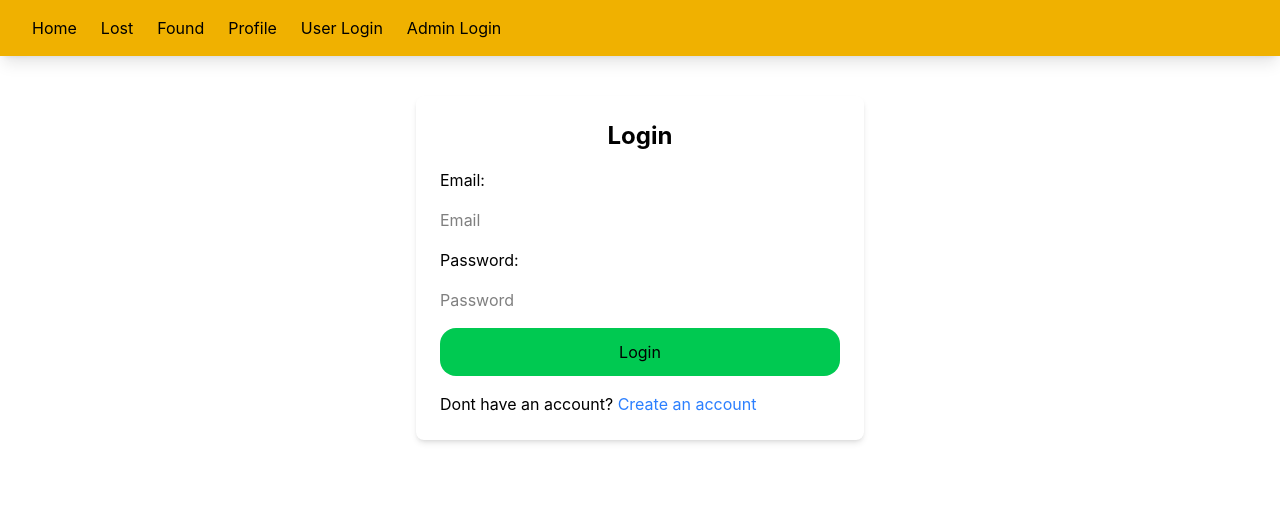
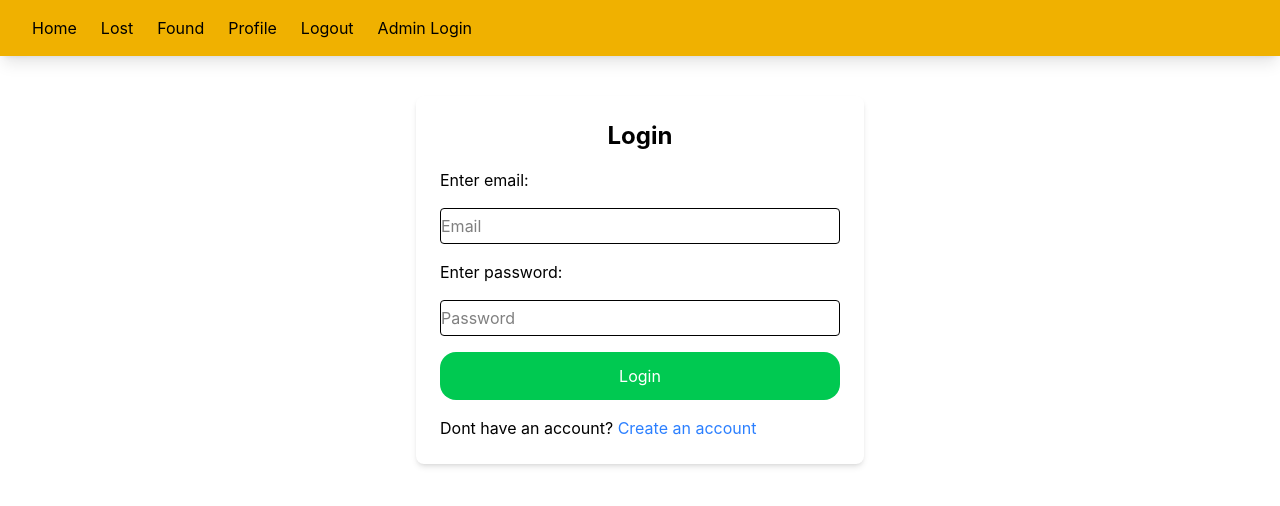
Before and after one commit to pavansajeev/CAMPUS-LOST-FOUND, a React app in the folder frontend/: page /Login in a window 1280 px wide. Shown: the top 506 px of the page. Built offline with nearby package versions, Linux system fonts and the light colour scheme; sample sign-in values are in the browser's storage; the HTML template or start-up script is replaced by a standard one.

Commit message:
solved login problems

```diff
--- a/frontend/src/App.jsx
+++ b/frontend/src/App.jsx
@@ -14,6 +14,12 @@ import axios from "axios"
 
 function App()
 {
+    const user=JSON.parse(localStorage.getItem("user"))
+    const handlelogout=()=>{
+        localStorage.removeItem("user")
+        alert("Logged out")
+        window.location.reload()
+    }
     return(
         <>
             <BrowserRouter>
@@ -30,10 +36,18 @@ function App()
                                 <NavLink to='/found'>Found</NavLink>
                             </li>
                             <li>
+                                {user&&(
                                 <NavLink to='/profile'>Profile</NavLink>
+                                )}
                             </li>
                             <li>
-                                <NavLink to='/login'>User Login</NavLink>
+                                {user?(
+                                    <button onClick={handlelogout}>
+                                        Logout
+                                    </button>
+                                ):(
+                                    <NavLink to='/login'>User login</NavLink>
+                                )}
                             </li>
                             <li>
                                 <NavLink to='/adminlogin'>Admin Login</NavLink>
--- a/frontend/src/components/Item.jsx
+++ b/frontend/src/components/Item.jsx
@@ -3,6 +3,7 @@ import { useNavigate } from 'react-router-dom'
 
 export const Item = ({id,title,description,location,isAdmin,date,onDelete}) => {
   const navigate=useNavigate()
+  const user=JSON.parse(localStorage.getItem("user"));
   return (
     <div className='bg-amber-50 shadow-md rounded-lg overflow-hidden border hover:shadow-xl transition text-center ml-5'>
         <div className='p-4'>
@@ -13,9 +14,17 @@ export const Item = ({id,title,description,location,isAdmin,date,onDelete}) => {
             <p>Date: {date}</p>
 
             {!isAdmin &&(
+              <div>
+                {user?(
               <button onClick={()=> navigate(`/claim/${id}`)} className="mt-4 w-full bg-blue-600 text-white py-2 rounded-lg hover:bg-blue-700">
                 Request Claim
               </button>
+              ):(
+                <button onClick={()=> navigate('/login')} className="mt-4 w-full bg-blue-600 text-white py-2 rounded-lg hover:bg-blue-700">
+                Login to request claim
+              </button>
+              )}
+              </div>
               )}
               {isAdmin &&(
                 <div className='text-center'>
--- a/frontend/src/components/Login.jsx
+++ b/frontend/src/components/Login.jsx
@@ -16,14 +16,19 @@ const Login = () => {
                 body:JSON.stringify(data)
 
             })
+            const result=await response.json()
             if(!response.ok)
             {
-                throw new Error("Failed to login")
+                alert(result.message);
+                return;
             }
+            localStorage.setItem("user",JSON.stringify(result.data));
+
+
             alert("Login successfull");
             localStorage.setItem("isUser","true")
             reset();
-            navigate('/')
+            window.location.href='/'
         } catch (error) {
             console.log(error)
         }
@@ -34,21 +39,23 @@ const Login = () => {
 
         <form className=' bg-white flex flex-col gap-4 max-w-md mx-auto mt-10 p-6 rounded-lg shadow-md' onSubmit={handleSubmit(onsubmit)}>
             <h2 className='text-2xl font-bold text-center'>Login</h2>
-            <label htmlFor="email">Email:</label>
+            <label htmlFor="email">Enter email:</label>
             <input
             {...register("email")}
             type="email"
             id="email"
             placeholder="Email"
+            className="border rounded h-9"
             />
-            <label htmlFor="password">Password:</label>
+            <label htmlFor="password">Enter password:</label>
             <input
             {...register("password")}
             type="password"
             id="password"
             placeholder="Password"
+            className="border rounded h-9"
             />
-            <button type="submit" className="rounded-2xl p-3 bg-green-500">Login</button>
+            <button type="submit" className="rounded-2xl p-3 bg-green-500 hover:bg-green-700 text-white">Login</button>
             <p>Dont have an account? <a href="/Signin" className='text-blue-500 hover:underline'>Create an account</a></p>
         </form>
        </div>
--- a/frontend/src/components/Lost.jsx
+++ b/frontend/src/components/Lost.jsx
@@ -24,8 +24,8 @@ const Lost = () => {
     },[])
   return (
     <>
-         <div onClick={() => setShowForm(true)} className='flex justify-center mb-4'>
-             <button className="bg-red-500 hover:bg-red-700 text-white font-bold py-2 px-4 rounded mt-4">
+         <div className='flex justify-center mb-4'>
+             <button onClick={() => setShowForm(true)} className="bg-red-500 hover:bg-red-700 text-white font-bold py-2 px-4 rounded mt-4">
              Request for lost item
          </button>
         </div>
--- a/frontend/src/components/Product.jsx
+++ b/frontend/src/components/Product.jsx
@@ -1,24 +1,34 @@
 import React from 'react'
-import { Link } from 'react-router-dom'
+import { Link, useNavigate } from 'react-router-dom'
 
 export const Product = ({id,title,description,location,date,image,isAdmin,onDelete}) => {
 
-
+  const user=JSON.parse(localStorage.getItem("user"))
+  const navigate=useNavigate()
 
   return (
-    <div className='bg-amber-50 shadow-md rounded-lg overflow-hidden border hover:shadow-xl transition ml-5'>
-        <img src={`http://localhost:3000${image}`} alt={title} className='=w-full h-40 object-cover'/>
+    <div className='bg-amber-50 shadow-md rounded-lg overflow-hidden border hover:shadow-xl transition ml-5 mb-8'>
+      <div className='flex items-center justify-center'>
+        <img src={`http://localhost:3000${image}`} alt={title} className='=max-w-full max-h-full object-contain'/>
+        </div>
         <div className='p-4'>
             <h2 className='text-lg font-bold text-gray-800'>{title}</h2>
             <p>{description}</p>
             <p>Location: {location}</p>
             <p>Date: {date}</p>
             {!isAdmin &&(
-            <Link to={`/products/${id}`}>
-              <button className="mt-4 w-full bg-blue-600 text-white py-2 rounded-lg hover:bg-blue-700">
+              <div>
+                {user?(
+              <button className="w-full bg-blue-600 text-white py-2 rounded-lg hover:bg-blue-700 mt-5">
                 Report Found
               </button>
-              </Link>
+              ):(
+                <button className="w-full bg-blue-600 text-white py-2 rounded-lg hover:bg-blue-700 mt-5" onClick={()=>navigate('/login')}>
+                Login to report found
+              </button>
+              )}
+              </div>
+
               )}
               {isAdmin &&(
                 <div className='text-center'>
--- a/frontend/src/components/SignIn.jsx
+++ b/frontend/src/components/SignIn.jsx
@@ -55,7 +55,7 @@ const SignIn = () => {
               id="password"
               placeholder="Password"
               />
-            <button type="submit" className='rounded-2xl bg-green-300 p-4 m-4'>Sign Up</button>
+            <button type="submit" className='rounded-2xl bg-green-400 p-4 m-4 hover:bg-green-600 text-white'>Sign Up</button>
             <p>Already have an account? <a href="/Login" className='text-blue-500 hover:underline'>Log in</a></p>
         </form>
     </div>
```
Also changed, not shown: 3 other files (tests, documents, lock files or other folders).
